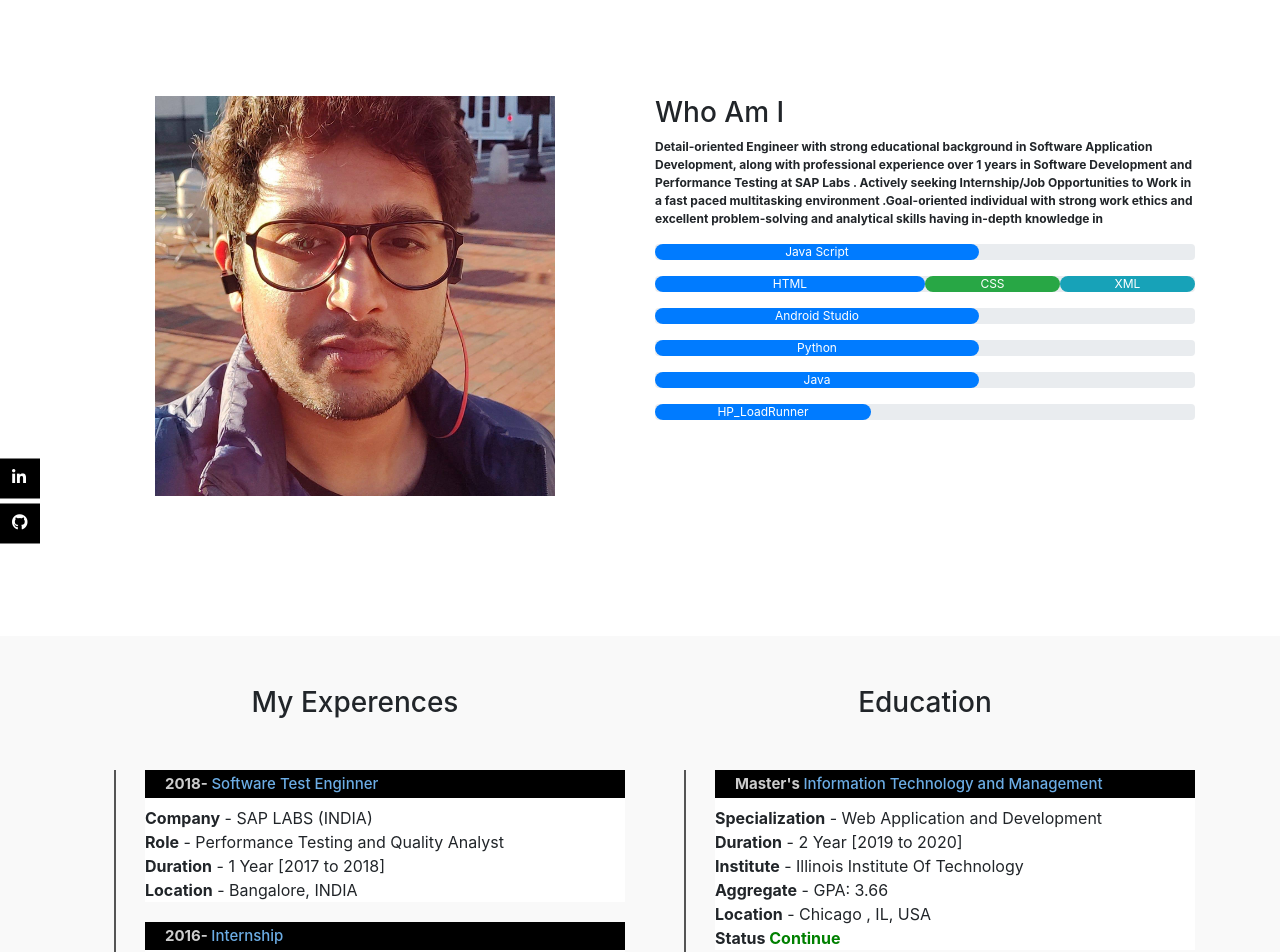
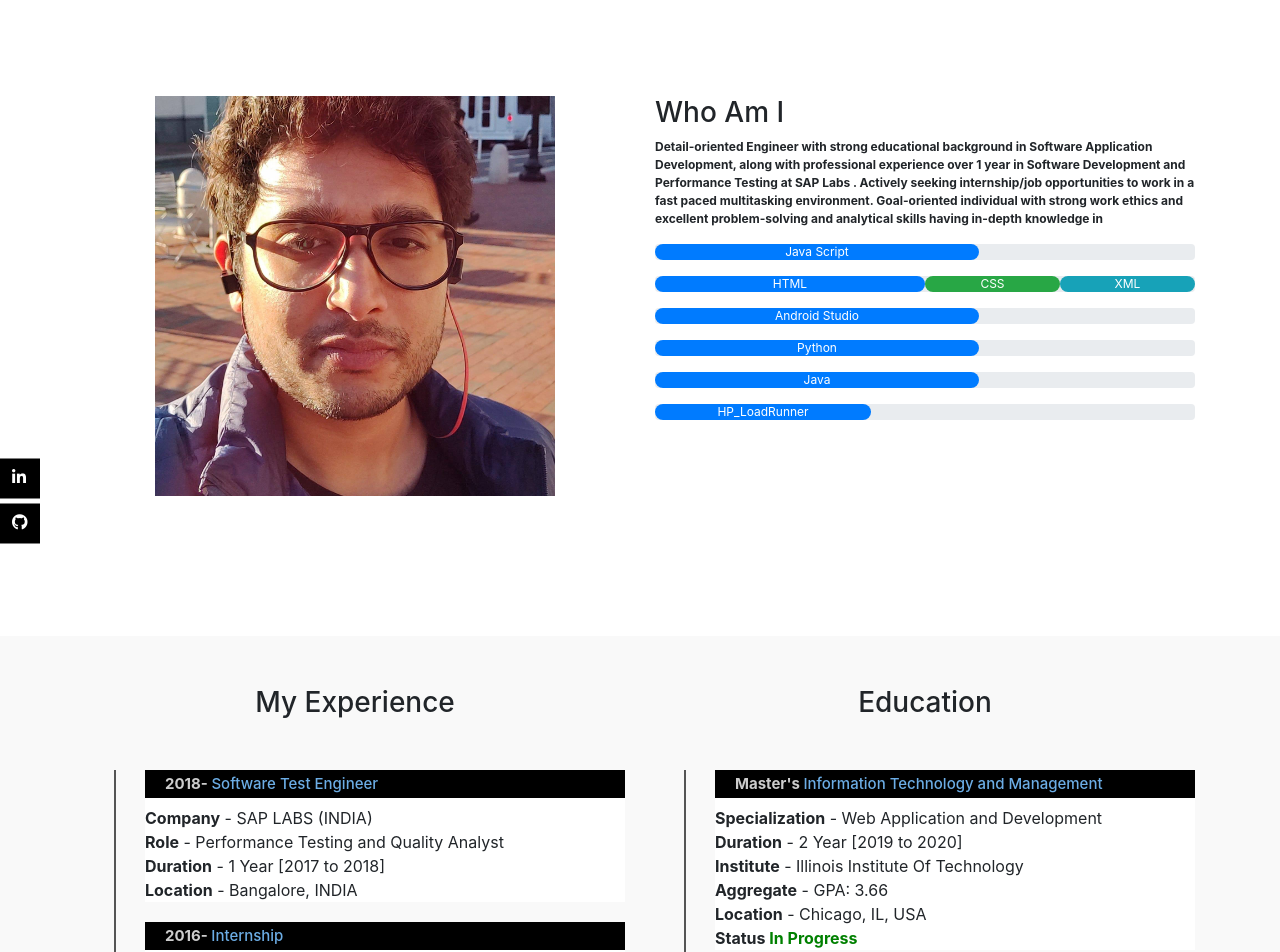
Before and after one commit to palashjain2801/Palash_Portfolio-, a plain HTML site: page index.html in a window 1280 px wide. Shown: the part 860-1812 px from the top of the page. Drawn offline with nearby package versions, Linux system fonts and the light colour scheme.

Commit message:
index update

```diff
--- a/index.html
+++ b/index.html
@@ -64,7 +64,7 @@
                         </div>
                         <div class="col-md-6">
                           <h3>Who Am I</h3>
-                          <p class="reduceFont"><b>Detail-oriented Engineer with strong educational background in Software Application Development, along with professional experience over 1 years in Software Development and Performance Testing at SAP Labs  . Actively seeking Internship/Job Opportunities to Work in a fast paced multitasking environment .Goal-oriented individual with strong work ethics and excellent problem-solving and analytical skills having in-depth knowledge in</b>
+                          <p class="reduceFont"><b>Detail-oriented Engineer with strong educational background in Software Application Development, along with professional experience over 1 year in Software Development and Performance Testing at SAP Labs  . Actively seeking internship/job opportunities to work in a fast paced multitasking environment. Goal-oriented individual with strong work ethics and excellent problem-solving and analytical skills having in-depth knowledge in</b>
                             </p>
                           <div class="skillsbar">
                             <div class="progress">
@@ -109,10 +109,10 @@
                         <div class="container">
                           <div class="row">
                             <div class="col-md-6">
-                              <h3 class="text-center"> My Experences </h3>
+                              <h3 class="text-center"> My Experience </h3>
                               <ul class="timeline">
                                 <li>
-                                  <h4><span>2018- </span> Software Test Enginner</h4>
+                                  <h4><span>2018- </span> Software Test Engineer </h4>
                                   <!-- <p class="reduceFont">• Performed performance testing using benchmark tools like HP LoadRunner which simulates VuGen scripts which empowers testing.<br>• Implemented waterfall model using Selenium Grid to receive immediate feedback from clients on the developments of their projects</p><br> -->
 
 
@@ -160,8 +160,8 @@
                                     <b>Institute</b> - Illinois Institute Of Technology<br>
                                     <b>Aggregate</b> - GPA: 3.66<br>
 
-                                    <b>Location</b> - Chicago , IL, USA<br>
-                                    <b>Status </b><b class="Continue">Continue</b> <br>
+                                    <b>Location</b> - Chicago, IL, USA<br>
+                                    <b>Status </b><b class="Continue">In Progress</b> <br>
 
 
 
```
